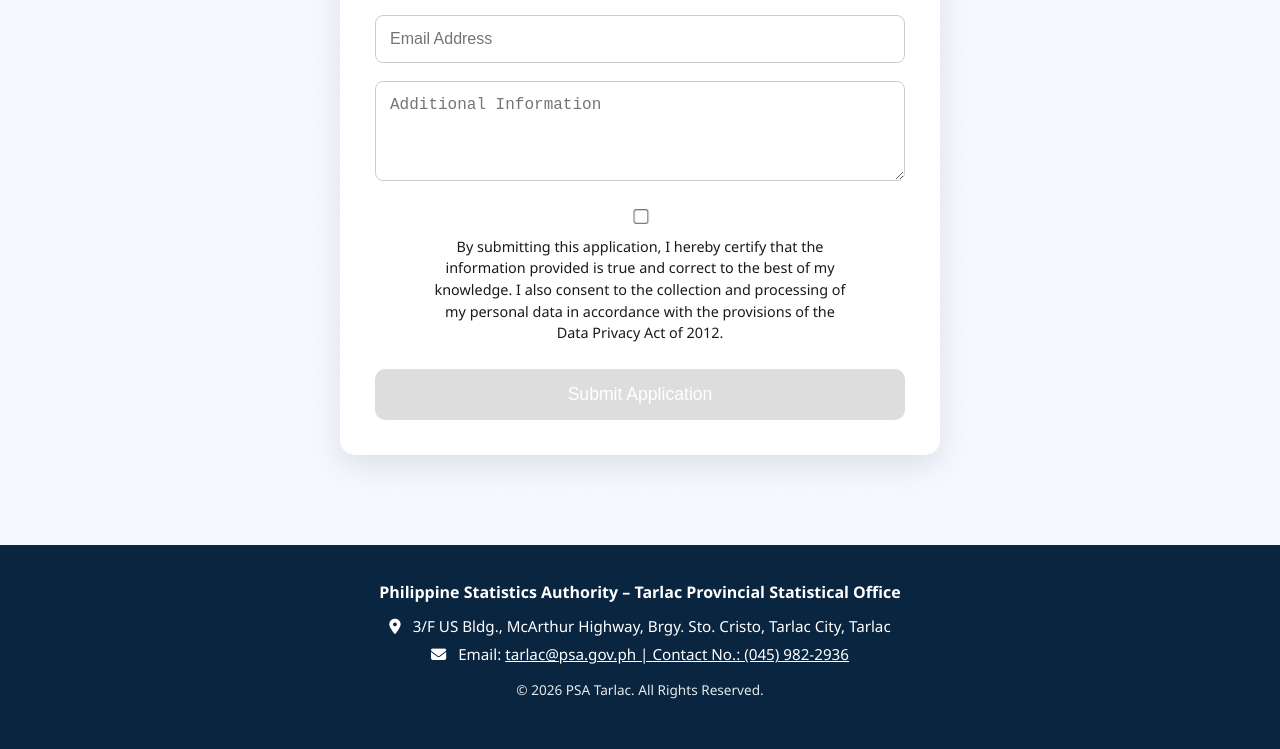
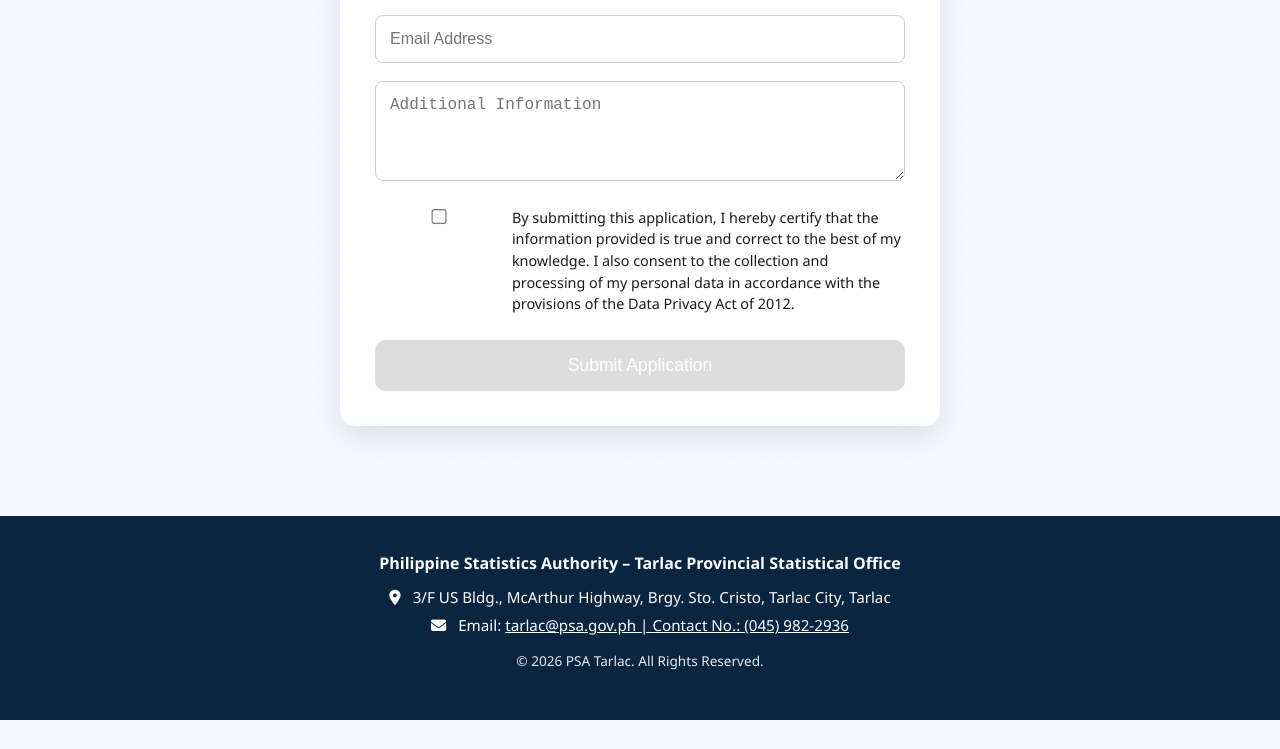
Before and after one commit to psatarlaccrasm/TarlacOnlineCRASM, a plain HTML site: page index.html in a window 1280 px wide. Shown: the part 2144-2893 px from the top of the page. After the commit the page ends 2864 px from the top, so only its background shows below. Drawn offline with Linux system fonts and the light colour scheme.

Commit message:
Update index.html

```diff
--- a/index.html
+++ b/index.html
@@ -526,6 +526,19 @@ select:not(.placeholder) {
   opacity: 0.7;
 }
 
+  .consent-box{
+  display:flex;
+  justify-content:center;
+  align-items:flex-start;
+  gap:10px;
+  font-size:0.9rem;
+}
+
+.consent-box span{
+  max-width:420px;
+  line-height:1.5;
+}
+
 </style>
 
 <link
@@ -709,17 +722,14 @@ select:not(.placeholder) {
         <input type="file" name="attachment" accept=".pdf,.jpg,.jpeg,.png" required>
       </div> -->
 
-  <label style="display:flex; flex-direction:column; align-items:center; text-align:center; gap:10px; font-size:0.9rem; margin-top:10px;">
-
+ <label class="consent-box">
   <input type="checkbox" id="consentCheckbox" required>
-
-  <span style="max-width:420px; line-height:1.5;">
+  <span>
     By submitting this application, I hereby certify that the information
     provided is true and correct to the best of my knowledge. I also consent
     to the collection and processing of my personal data in accordance with
     the provisions of the Data Privacy Act of 2012.
   </span>
-
 </label>
 
 <br>
```
